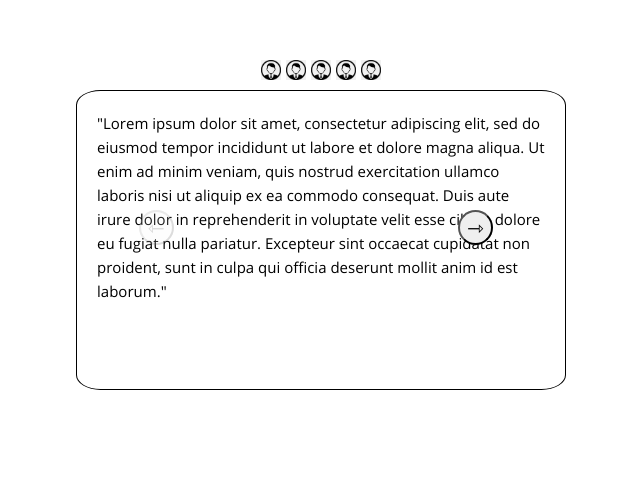
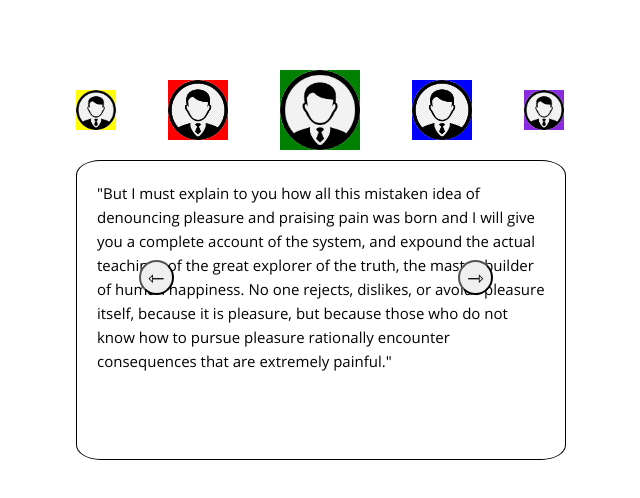
Before and after one commit to alexeyrozhkov/slider--reviews, a plain HTML site: page index.html in a window 1280 px wide. Shown: the part 140-638 px from the top of the page, without its empty margins (319-959 px from the left). Drawn offline with Linux system fonts and the light colour scheme.

Commit message:
remake js and html

```diff
--- a/index.html
+++ b/index.html
@@ -10,21 +10,21 @@
     <div class="slider">
         <button class="button left" type="button">⇽</button>
         <div class="icons">
-            <ul class="icons-list">
-                <li class="icon"><img src="./assets/icon-1.png"></li>
-                <li class="icon"><img src="./assets/icon-1.png"></li>
-                <li class="icon"><img src="./assets/icon-1.png"></li>
-                <li class="icon"><img src="./assets/icon-1.png"></li>
-                <li class="icon"><img src="./assets/icon-1.png"></li>
-                <li class="icon"><img src="./assets/icon-1.png"></li>
-                <li class="icon"><img src="./assets/icon-1.png"></li>
-                <li class="icon"><img src="./assets/icon-1.png"></li>
-                <li class="icon"><img src="./assets/icon-1.png"></li>
-                <li class="icon"><img src="./assets/icon-1.png"></li>
+            <ul class="icons-list" style="margin-left: 0;">
+                <li style="background: yellow;" class="icon" data-number="0"><img src="./assets/icon-1.png"></li>
+                <li style="background: red;" class="icon" data-number="1"><img src="./assets/icon-1.png"></li>
+                <li style="background: green;" class="icon" data-number="2"><img src="./assets/icon-1.png"></li>
+                <li style="background: blue;" class="icon" data-number="3"><img src="./assets/icon-1.png"></li>
+                <li style="background: blueviolet;" class="icon" data-number="4"><img src="./assets/icon-1.png"></li>
+                <li style="background: pink;" class="icon" data-number="5"><img src="./assets/icon-1.png"></li>
+                <li style="background: powderblue;"  class="icon" data-number="6"><img src="./assets/icon-1.png"></li>
+                <li style="background: fuchsia;"  class="icon" data-number="7"><img src="./assets/icon-1.png"></li>
+                <li style="background: yellow;"  class="icon" data-number="8"><img src="./assets/icon-1.png"></li>
+                <li style="background: yellow;" class="icon" data-number="9"><img src="./assets/icon-1.png"></li>
             </ul>
         </div>
         <div class="reviews">
-            <ul class="reviews-list" style="margin-left: 0;">
+            <ul class="reviews-list" style="margin-left: -1000px;">
                 <li class="review">"Lorem ipsum dolor sit amet, consectetur adipiscing elit, sed do eiusmod tempor incididunt ut labore et dolore magna aliqua. Ut enim ad minim veniam, quis nostrud exercitation ullamco laboris nisi ut aliquip ex ea commodo consequat. Duis aute irure dolor in reprehenderit in voluptate velit esse cillum dolore eu fugiat nulla pariatur. Excepteur sint occaecat cupidatat non proident, sunt in culpa qui officia deserunt mollit anim id est laborum."</li>
                 <li class="review">"Sed ut perspiciatis unde omnis iste natus error sit voluptatem accusantium doloremque laudantium, totam rem aperiam, eaque ipsa quae ab illo inventore veritatis et quasi architecto beatae vitae dicta sunt explicabo. Nemo enim ipsam voluptatem quia voluptas sit aspernatur aut odit aut fugit, sed quia consequuntur magni dolores eos qui ratione voluptatem sequi nesciunt."</li>
                 <li class="review">"But I must explain to you how all this mistaken idea of denouncing pleasure and praising pain was born and I will give you a complete account of the system, and expound the actual teachings of the great explorer of the truth, the master-builder of human happiness. No one rejects, dislikes, or avoids pleasure itself, because it is pleasure, but because those who do not know how to pursue pleasure rationally encounter consequences that are extremely painful."</li>
--- a/script.js
+++ b/script.js
@@ -3,10 +3,16 @@ const buttonLeft = document.querySelector('.left');
 const reviewlist = document.querySelector('.reviews-list');
 const reviews = reviewlist.querySelectorAll('.review');
 
+const iconList = document.querySelector('.icons-list');
+const icons = iconList.querySelectorAll('.icon');
+
+
 const REVIEW_TOTAL = reviews.length;
 const REVIEW_COUNT = 1;
 const reviewWidth = 500;
-let currentIndex = 0;
+const iconWidth = 40;
+const iconMargimRight = 52;
+let currentIndex = 2;
 
 function undisabledLeftButton() {
     buttonLeft.removeAttribute("disabled", "disabled");
@@ -35,7 +41,36 @@ function shouldDisableRightButton() {
     return currentIndex === REVIEW_TOTAL - 1;
 }
 
-disableLeftButton();
+function setScale(index) {
+
+    const current = iconList.querySelector('.current');
+    const next = iconList.querySelector('.next');
+    const previous = iconList.querySelector('.previous');
+
+    if(current) {
+        current.classList.remove("current");
+    }
+    if(next) {
+        next.classList.remove('next');
+    }
+    if(previous) {
+        previous.classList.remove('previous');
+    }
+    icons[index].classList.add("current");
+    icons[index + 1].classList.add('next');
+    icons[index-1].classList.add('previous');
+
+}
+
+function moveIconsRight() {
+    iconList.style.marginLeft = 0 - iconWidth - iconMargimRight + 'px';
+}
+function moveIconsLeft() {
+    iconList.style.marginLeft = 0 - iconWidth - iconMargimRight + 'px';
+}
+
+setScale(currentIndex);
+
 
 
 
@@ -43,18 +78,33 @@ buttonRight.onclick = function() {
     currentIndex++;
     const currentMarginLeft = parseInt(reviewlist.style.marginLeft);
     reviewlist.style.marginLeft = currentMarginLeft - reviewWidth + 'px';
+    moveIconsRight
     undisabledLeftButton();
     if (shouldDisableRightButton()) {
         disableRightButton();
     }
+    setScale(currentIndex);
 }
 
 buttonLeft.onclick = function() {
     currentIndex--;
     const currentMarginLeft = parseInt(reviewlist.style.marginLeft);
     reviewlist.style.marginLeft = currentMarginLeft + reviewWidth + 'px';
+    moveIconsLeft();
     undisabledRightButton();
     if (shouldDisableLeftButton()) {
         disableLeftButton();
     }
+    setScale(currentIndex);
 }
+
+
+for(let i=0; i < icons.length; i++) {
+    icons[i].onclick = function() {
+        currentIndex = i;
+        shouldDisableLeftButton() ? disableLeftButton() : undisabledLeftButton();
+        shouldDisableRightButton() ? disableRightButton() : undisabledRightButton();
+        reviewlist.style.marginLeft = 0 - reviewWidth * icons[currentIndex].dataset.number + "px";
+        setScale(currentIndex);
+    }
+}
--- a/style.css
+++ b/style.css
@@ -28,20 +28,22 @@
 }
 
 .left {
-    top: 150px;
+    top: 200px;
     left: 450px;
 }
 .right {
-    top: 150px;
+    top: 200px;
     right: 460px;
 }
 
 
 .icons {
-    width: 120px;
+    width: 500px;
     overflow: hidden;
     margin: auto;
     margin-bottom: 10px;
+    padding-top: 10px;
+    padding-left: 10px;
 }
 .reviews {
     width: 500px;
@@ -57,13 +59,20 @@
     padding: 0;
     list-style: none;
     transition: all 0.5s ease;
+    align-items: center;
 }
 
 .icon {
-    margin-right: 5px;
-    width: 20px;
-    height: 20px;
+    margin-right: 52px;
+    width: 40px;
+    height: 40px;
 }
+
+.icon:last-child {
+    margin-right: 0;
+}
+
+
 .review {
     margin-right: 10px;
     width: 490px;
@@ -82,8 +91,21 @@
 img {
     max-width: 100%;
     max-height: 100%;
+    border-radius: 50%;
 }
 
 .disabled {
     opacity: 0.5;
 }
+
+
+.current {
+    width: 80px;
+    height: 80px;
+}
+
+.next,
+.previous {
+    width: 60px;
+    height: 60px;
+}
```
